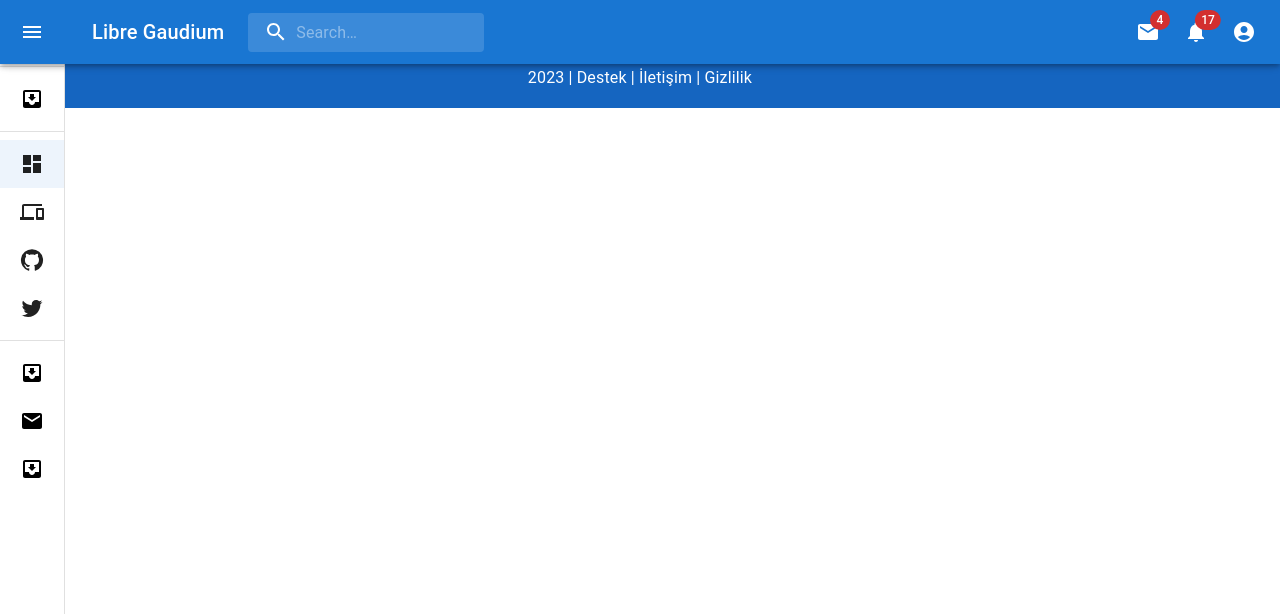
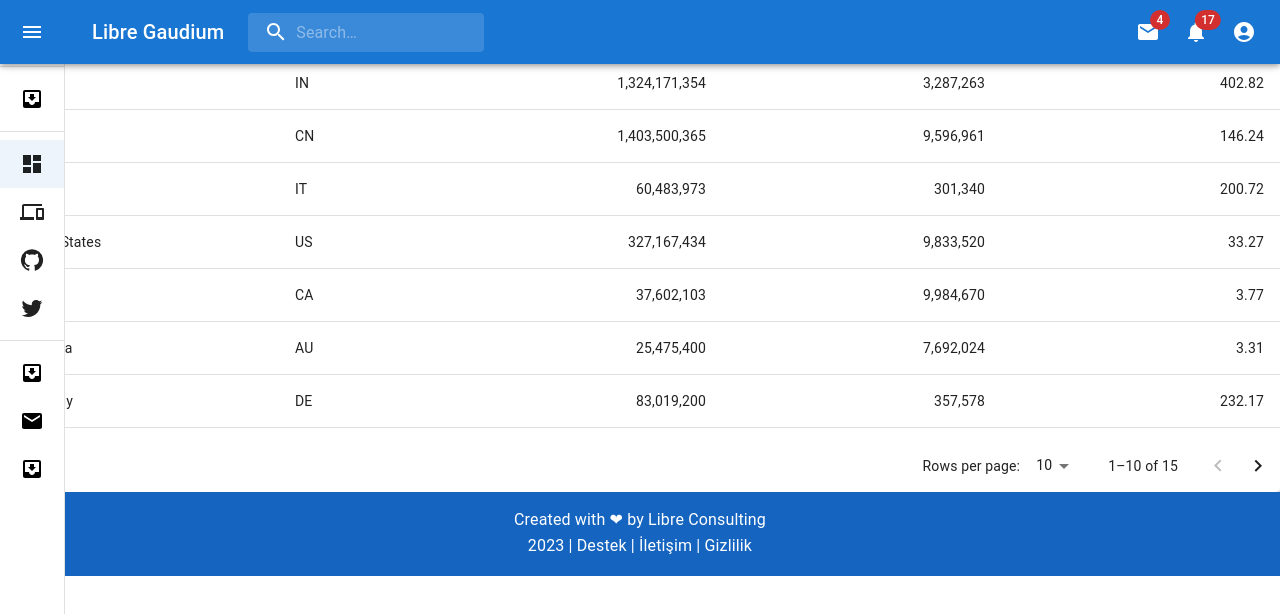
Before and after one commit to firatgoktepe/ERP-Project, a Next.js app: page /project_management in a window 1280 px wide. Shown: the top 614 px of the page. Built offline with nearby package versions, Linux system fonts and the light colour scheme.

Commit message:
chore: add project table component into it

```diff
--- a/src/pages/project_management.tsx
+++ b/src/pages/project_management.tsx
@@ -2,6 +2,7 @@ import CustomHead from '@/components/common/Head/Head'
 import Layout from '@/layout/Layout/Layout'
 import Footer from '@/layout/Footer/Footer'
 import Box from '@mui/material/Box'
+import ProjectsTable from '@/components/specific/Table/ProjectsTable'
 
 export default function ProjectManagement(): JSX.Element {
   return (
@@ -9,7 +10,7 @@ export default function ProjectManagement(): JSX.Element {
       <CustomHead title="Proje Yönetimi" />
       <Box>
         <Layout />
-        <div>Projects</div>
+        <ProjectsTable />
         <Footer />
       </Box>
     </>
```
